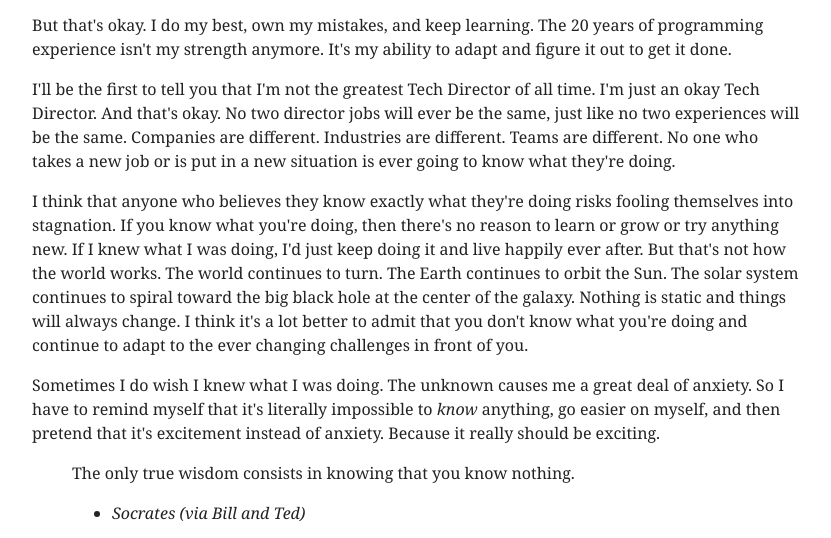
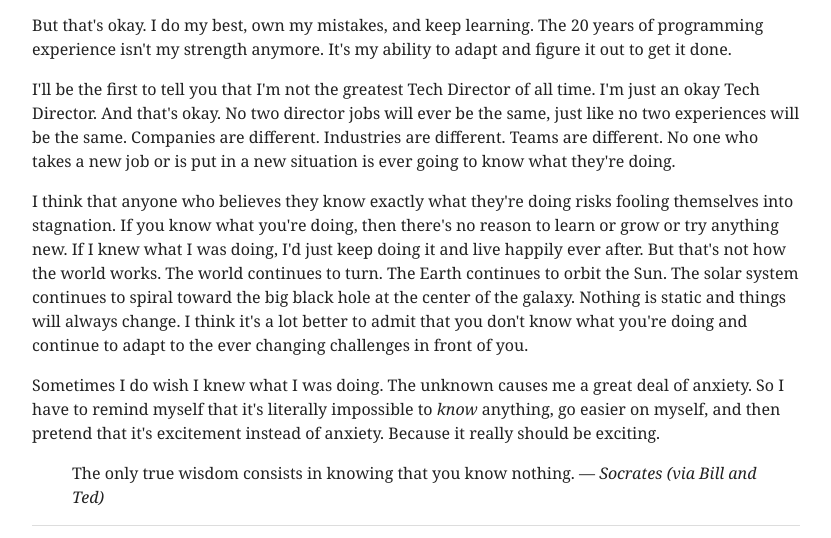
Before and after one commit to benserrette/html_website, an Eleventy site: page src/writings/i-dont-know-what-im-doing.md in a window 1280 px wide. Shown: the part 2639-3177 px from the top of the page, without its empty margins (224-1055 px from the left). Built offline with nearby package versions, Linux system fonts and the light colour scheme; Eleventy itself is replaced by a stand-in of ours; files that its build step writes are made by us from their sources.

Commit message:
Updates emdash in quote.

```diff
--- a/src/writings/i-dont-know-what-im-doing.md
+++ b/src/writings/i-dont-know-what-im-doing.md
@@ -56,4 +56,4 @@
 Sometimes I do wish I knew what I was doing.  The unknown causes me a great deal of anxiety.  So I have to remind myself that it's literally impossible to _know_ anything, go easier on myself, and then pretend that it's excitement instead of anxiety.  Because it really should be exciting.
 
 > The only true wisdom consists in knowing that you know nothing.
-> - _Socrates (via Bill and Ted)_
+> &mdash; _Socrates (via Bill and Ted)_
```
